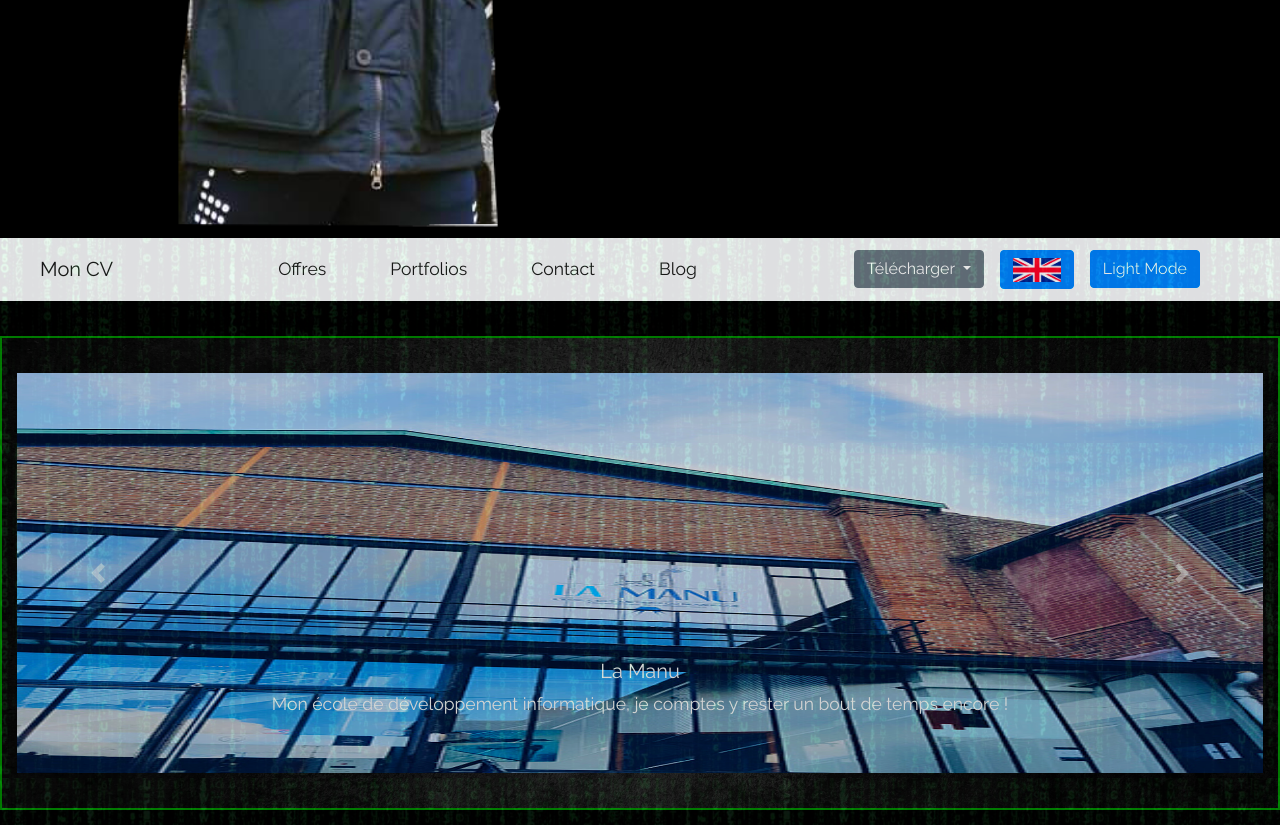
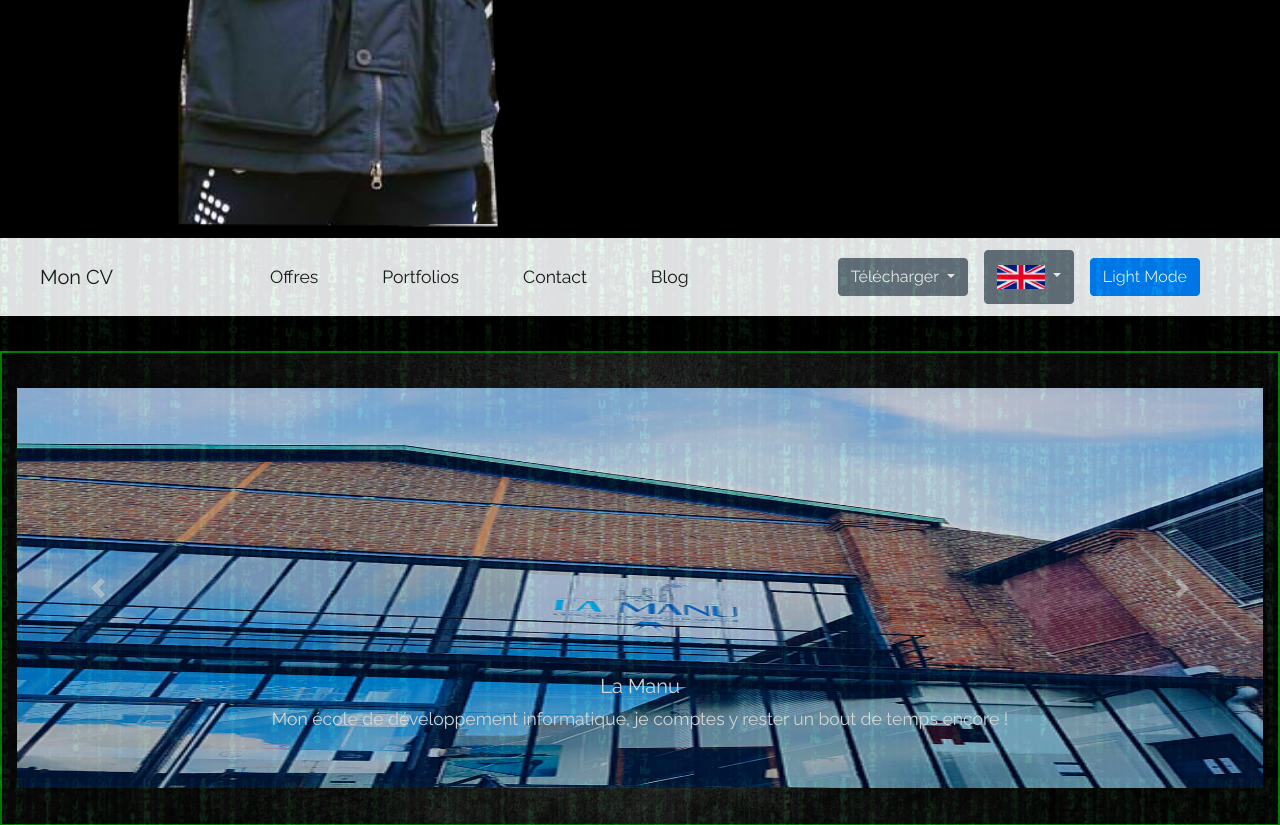
Before and after one commit to vincentmancheron/myWebSite, a PHP site: page / in a window 1280 px wide. Shown: the part 562-1387 px from the top of the page. Run offline with PHP 8.4, Linux system fonts and the light colour scheme; some web fonts are replaced.

Commit message:
11/06/2021 13:56 bouton langage

```diff
--- a/assets/css/style.css
+++ b/assets/css/style.css
@@ -71,7 +71,11 @@ figure img {
 
 /* --Home+CV-- */
 /* Navbar */
-#flag {
+#language ul {
+    list-style: none;
+}
+
+.flag {
     width: 3em;
 }
 
--- a/assets/js/script.js
+++ b/assets/js/script.js
@@ -41,6 +41,14 @@
 //     Nav();
 // })
 // // Fin Navigation
+
+// Bouton langue:
+    document.querySelectorAll('.flagSelect').forEach(element => {
+        element.onclick = () => {
+            document.querySelector('#flag').setAttribute('src',element.src);
+        }
+    })
+// Fin Bouton langue
 
 // Color Mode:
 const body = document.querySelector('body');
--- a/index.html
+++ b/index.html
@@ -13,8 +13,7 @@
     <link href="https://fonts.googleapis.com/css2?family=Zen+Dots&display=swap" rel="stylesheet">
     <link href="https://fonts.googleapis.com/css2?family=Raleway&display=swap" rel="stylesheet">
     <title>Vincent Mancheron - Développeur Web Junior - Site personnel</title>
-    <meta name="description" content=
-    "Site Web de Vincent Mancheron, Développeur Web Junior en Formation à La Manu Amiens.
+    <meta name="description" content="Site Web de Vincent Mancheron, Développeur Web Junior en Formation à La Manu Amiens.
     Vous y retrouverez ses Offres, son Portfolio, son CV ainsi que son Blog.">
 </head>
 
@@ -107,10 +106,21 @@
                             <a class="dropdown-item" href="#">Lettre de motivation</a>
                         </div>
                     </div>
-                    <div class="nav-item disabled mx-lg-2 my-lg-0 py-2">
-                        <button class="btn btn-primary">
-                            <img id="flag" src="assets/img/en.png" alt="English version">
+                    <div id="language" class="dropdown nav-item mx-lg-2 my-lg-0 py-2">
+                        <button class="btn btn-secondary dropdown-toggle" type="button" id="dropdownMenuButton"
+                            data-toggle="dropdown" aria-haspopup="true" aria-expanded="false">
+                            <img id="flag" class="flag py-2" src="assets/img/en.png" alt="English version">
                         </button>
+                        <div class="dropdown-menu" aria-labelledby="dropdownMenuButton">
+                            <ul>
+                                <li>
+                                    <img id="en" class="flag flagSelect py-2" src="assets/img/en.png" alt="English version">
+                                </li>
+                                <li>
+                                    <img id="fr" class="flag flagSelect py-2" src="assets/img/fr.png" alt="English version">
+                                </li>
+                            </ul>
+                        </div>
                     </div>
                     <div class="nav-item active mx-lg-2 my-lg-0 py-2">
                         <button class="btn btn-primary" id="colorMod">Light Mode</button>
@@ -169,14 +179,16 @@
                     <div class="col-12 col-md-6 offset-md-3">
                         <figure id="manu" class="row border align-items-center">
                             <!-- Le Lien vers la manu devra être dupliqué ailleurs, ex: dans formations. -->
-                            <a id="p0" class="col-12 col-md-4" href="https://lamanu.fr/campus/amiens-formation-numerique/" target="_blank">
+                            <a id="p0" class="col-12 col-md-4"
+                                href="https://lamanu.fr/campus/amiens-formation-numerique/" target="_blank">
                                 <img src="assets/img/logo_La_Manu.png" alt="La Manu">
                             </a>
                             <p class="col-12 col-md-8 m-0">
                                 J'étudie en ce moment à la Manu Amiens, une école dont la marque est distribué par Novei
                                 Formations.<br>
                                 L'ensemble de mon portfolio se résume aux projets réalisés en son sein.<br>
-                                J'ai fait exprès de ne pas retoucher à la structure et à l'identité graphique afin que vous
+                                J'ai fait exprès de ne pas retoucher à la structure et à l'identité graphique afin que
+                                vous
                                 puissiez constater ma progression !
                             </p>
                         </figure>
@@ -221,11 +233,11 @@
                         <div class="row justify-content-center">
                             <p class="border col-8 col-lg-4">
                                 <a href="tel:+3323232425">Tel:<br>
-                                07.88.22.87.29<br><br>
-                                <a href="mailto:vmancheron@yahoo.fr">Mail:<br>
-                                vmancheron@yahoo.fr</a><br><br>
-                                <a href="https://goo.gl/maps/GvfHcFbvjrcBQaz59" target="_blank">Ville:<br>
-                                Amiens, France</a>
+                                    07.88.22.87.29<br><br>
+                                    <a href="mailto:vmancheron@yahoo.fr">Mail:<br>
+                                        vmancheron@yahoo.fr</a><br><br>
+                                    <a href="https://goo.gl/maps/GvfHcFbvjrcBQaz59" target="_blank">Ville:<br>
+                                        Amiens, France</a>
                             </p>
                         </div>
                         <div class="row justify-content-center mt-5 mb-0">
@@ -308,7 +320,8 @@
                                     <option value="Botswana">Botswana</option>
                                     <option value="Bouvet Island">Bouvet Island</option>
                                     <option value="Brazil">Brazil</option>
-                                    <option value="British Indian Ocean Territory">British Indian Ocean Territory</option>
+                                    <option value="British Indian Ocean Territory">British Indian Ocean Territory
+                                    </option>
                                     <option value="Brunei Darussalam">Brunei Darussalam</option>
                                     <option value="Bulgaria">Bulgaria</option>
                                     <option value="Burkina Faso">Burkina Faso</option>
@@ -327,7 +340,8 @@
                                     <option value="Colombia">Colombia</option>
                                     <option value="Comoros">Comoros</option>
                                     <option value="Congo">Congo</option>
-                                    <option value="Congo, The Democratic Republic of The">Congo, The Democratic Republic of
+                                    <option value="Congo, The Democratic Republic of The">Congo, The Democratic Republic
+                                        of
                                         The</option>
                                     <option value="Cook Islands">Cook Islands</option>
                                     <option value="Costa Rica">Costa Rica</option>
@@ -424,7 +438,8 @@
                                     <option value="Mauritius">Mauritius</option>
                                     <option value="Mayotte">Mayotte</option>
                                     <option value="Mexico">Mexico</option>
-                                    <option value="Micronesia, Federated States of">Micronesia, Federated States of</option>
+                                    <option value="Micronesia, Federated States of">Micronesia, Federated States of
+                                    </option>
                                     <option value="Moldova, Republic of">Moldova, Republic of</option>
                                     <option value="Monaco">Monaco</option>
                                     <option value="Mongolia">Mongolia</option>
@@ -450,7 +465,8 @@
                                     <option value="Oman">Oman</option>
                                     <option value="Pakistan">Pakistan</option>
                                     <option value="Palau">Palau</option>
-                                    <option value="Palestinian Territory, Occupied">Palestinian Territory, Occupied</option>
+                                    <option value="Palestinian Territory, Occupied">Palestinian Territory, Occupied
+                                    </option>
                                     <option value="Panama">Panama</option>
                                     <option value="Papua New Guinea">Papua New Guinea</option>
                                     <option value="Paraguay">Paraguay</option>
@@ -485,7 +501,8 @@
                                     <option value="Solomon Islands">Solomon Islands</option>
                                     <option value="Somalia">Somalia</option>
                                     <option value="South Africa">South Africa</option>
-                                    <option value="South Georgia and The South Sandwich Islands">South Georgia and The South
+                                    <option value="South Georgia and The South Sandwich Islands">South Georgia and The
+                                        South
                                         Sandwich Islands</option>
                                     <option value="Spain">Spain</option>
                                     <option value="Sri Lanka">Sri Lanka</option>
@@ -652,7 +669,9 @@
     <!-- Script Java -->
     <script src="assets/js/script.js"></script>
     <script src="assets/js/home.js"></script>
-    <script src="https://code.jquery.com/jquery-3.5.1.slim.min.js" integrity="sha384-DfXdz2htPH0lsSSs5nCTpuj/zy4C+OGpamoFVy38MVBnE+IbbVYUew+OrCXaRkfj" crossorigin="anonymous"></script>
+    <script src="https://code.jquery.com/jquery-3.5.1.slim.min.js"
+        integrity="sha384-DfXdz2htPH0lsSSs5nCTpuj/zy4C+OGpamoFVy38MVBnE+IbbVYUew+OrCXaRkfj" crossorigin="anonymous">
+    </script>
     <script src="https://cdn.jsdelivr.net/npm/bootstrap@4.6.0/dist/js/bootstrap.bundle.min.js"
         integrity="sha384-Piv4xVNRyMGpqkS2by6br4gNJ7DXjqk09RmUpJ8jgGtD7zP9yug3goQfGII0yAns" crossorigin="anonymous">
     </script>
```
